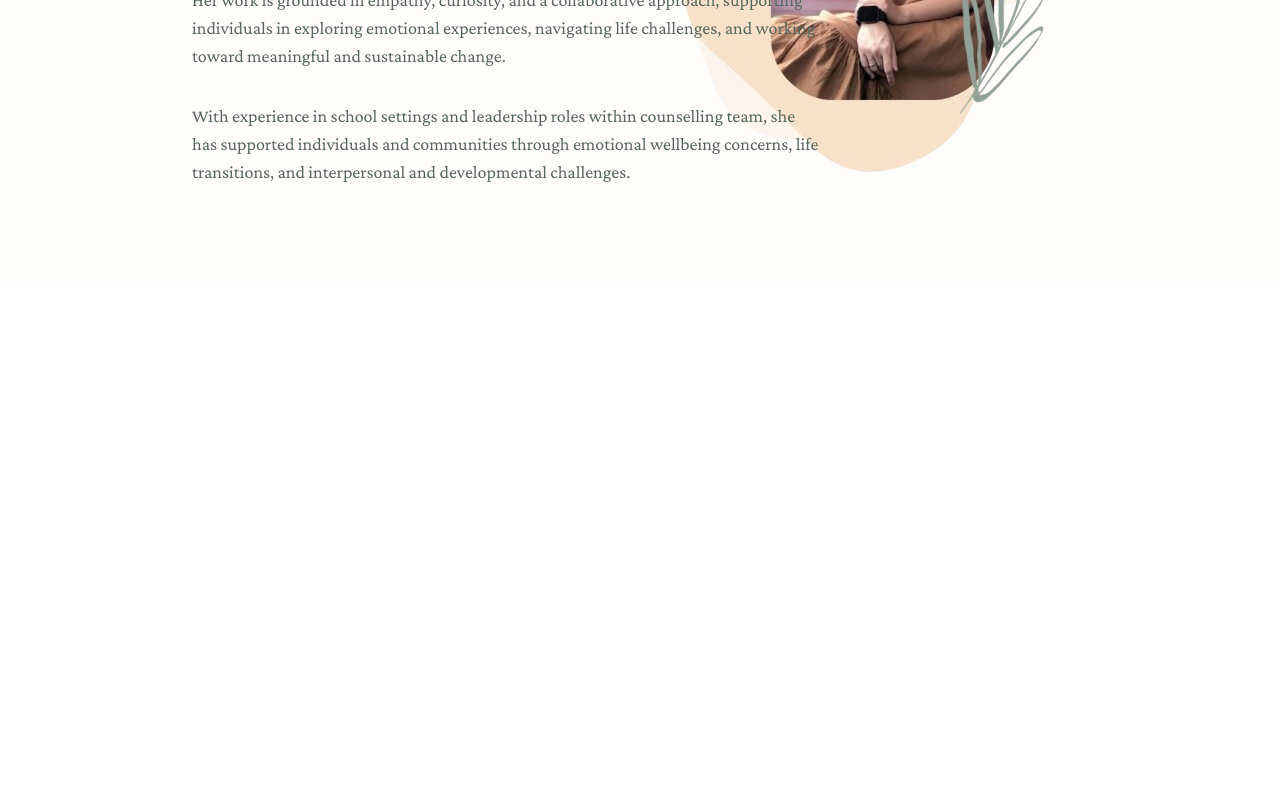
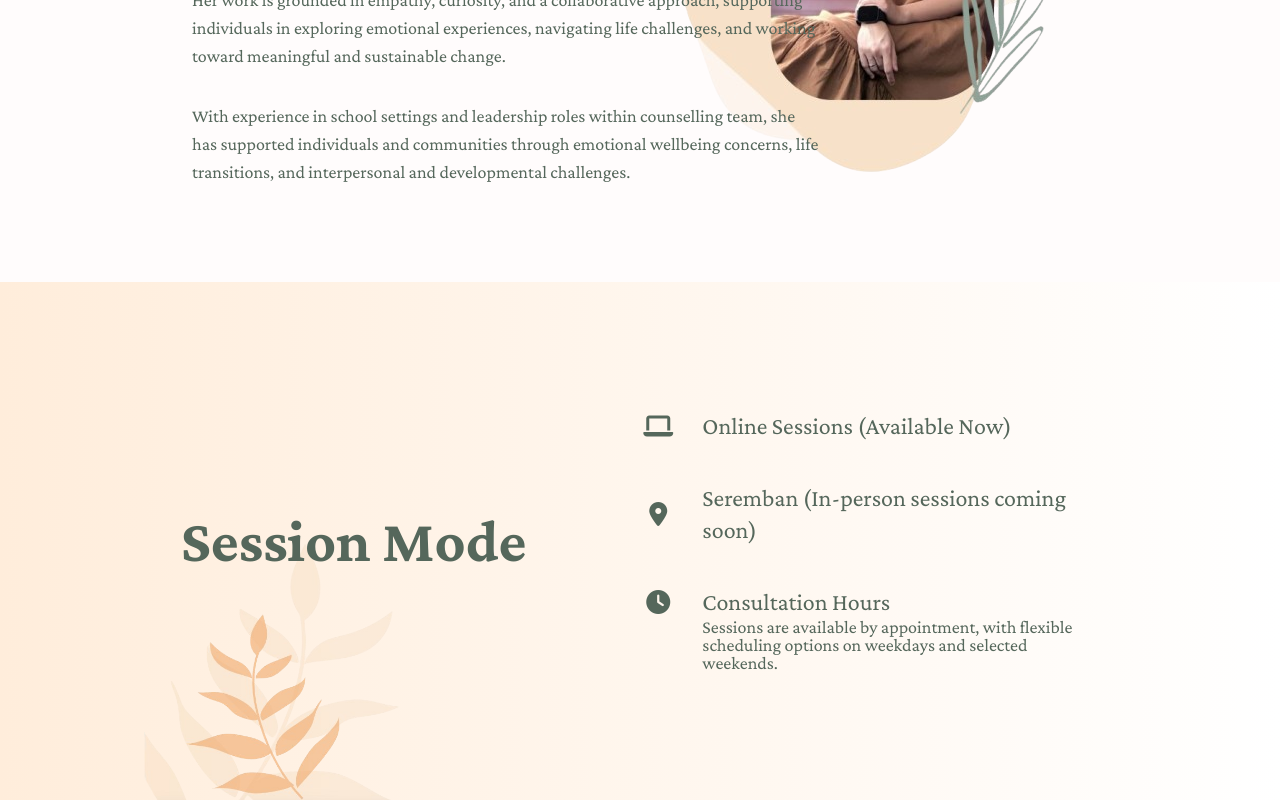
Before and after one commit to nalliethan/rplus-counselling, a React (Vite) app: page / in a window 1280 px wide. Shown: the part 3551-4351 px from the top of the page. Before the commit the page ends 3833 px from the top, so only its background shows below. Built offline with nearby package versions, Linux system fonts and the light colour scheme.

Commit message:
feat: session

```diff
--- a/src/App.jsx
+++ b/src/App.jsx
@@ -2,6 +2,7 @@ import About from "./components/About/About"
 import Hero from "./components/Hero/Hero"
 import Practitioner from "./components/Practitioner/Practitioner"
 import Services from "./components/Services/Services"
+import Session from "./components/Session/Session"
 
 function App() {
 
@@ -11,6 +12,7 @@ function App() {
       <About/>
       <Services/>
       <Practitioner/>
+      <Session/>
     </div>
   )
 }
--- a/src/components/About/About.jsx
+++ b/src/components/About/About.jsx
@@ -2,7 +2,7 @@ import './About.css'
 
 const About = () => {
   return (
-    <div className='about bg-[#bbccc2] py-10 sm:py-24 px-[10%] lg:px-[10%] xl:px-[20%]'>
+    <div className='about bg-[#bbccc2] py-10 sm:py-24 px-[10%] xl:px-[20%]'>
       <div className='flex flex-col gap-8 md:flex-row sm:gap-11 items-center'>
          <h2 className='text-[56px] text-[#5a6a5d] font-bold text-center w-64 py-16 bg-[url("src/assets/about.png")] bg-no-repeat bg-center bg-contain'>
             R+
--- /dev/null
+++ b/src/components/Session/Session.jsx
@@ -0,0 +1,40 @@
+import React from 'react'
+
+const Session = () => {
+  return (
+    <div className='relative bg-linear-to-r from-[#ffeddb] to-[#ffffff] text-[#55675b] text-lg sm:text-2xl flex items-center justify-center gap-16 md:gap-20 lg:gap-28 flex-col md:flex-row py-16 md:py-20 lg:py-32 px-[10%]'>
+        <img className='absolute w-[70%] opacity-50 sm:opacity-100 sm:w-[40%] lg:w-[25%] xl:w-[20%] bottom-0 md:left-36' src="src/assets/session.png" alt="session" />
+
+        <h1 className='text-4xl sm:text-6xl font-bold z-10'>Session Mode</h1>
+
+        <div className='flex flex-col gap-10 lg:max-w-[45%] z-10 font-bold sm:font-normal'>
+            <div className='flex items-center gap-3 sm:gap-6'>
+                <div className='min-w-10 flex justify-center'>
+                    <i className="fa-solid fa-laptop"></i>
+                </div>
+                <span>Online Sessions (Available Now)</span>
+            </div>
+            <div className='flex items-center gap-3 sm:gap-6'>
+                <div className='min-w-10 flex justify-center'>
+                    <i className="fa-solid fa-location-dot"></i>
+                </div>
+                <span>Seremban (In-person sessions coming soon)</span>
+            </div>
+            <div className='flex gap-3 sm:gap-6'>
+                <div className='min-w-10 flex justify-center mt-1'>
+                    <i className="fa-solid fa-clock"></i>
+                </div>
+                <div>
+                    Consultation Hours
+                    <div className='text-[16px] sm:text-lg leading-none'>
+                        Sessions are available by appointment,
+                        with flexible scheduling options on weekdays and selected weekends.
+                    </div>
+                </div>
+            </div>
+        </div>
+    </div>
+  )
+}
+
+export default Session
```
Also changed, not shown: src/assets/session.png (added), src/components/Session/Session.css (added).
